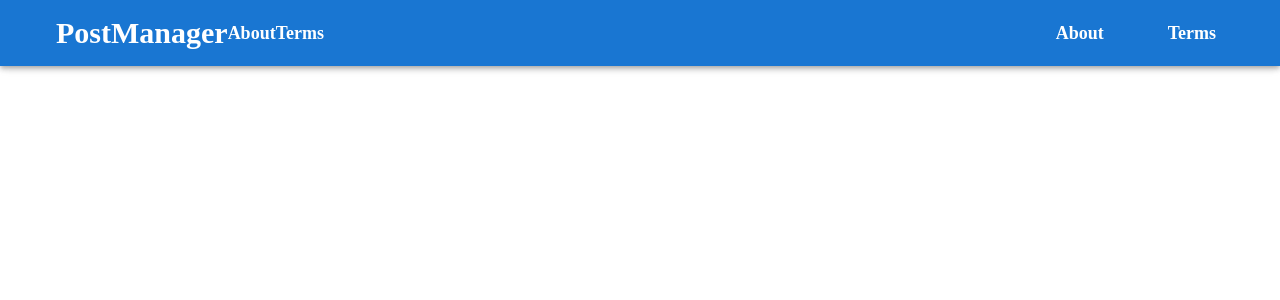
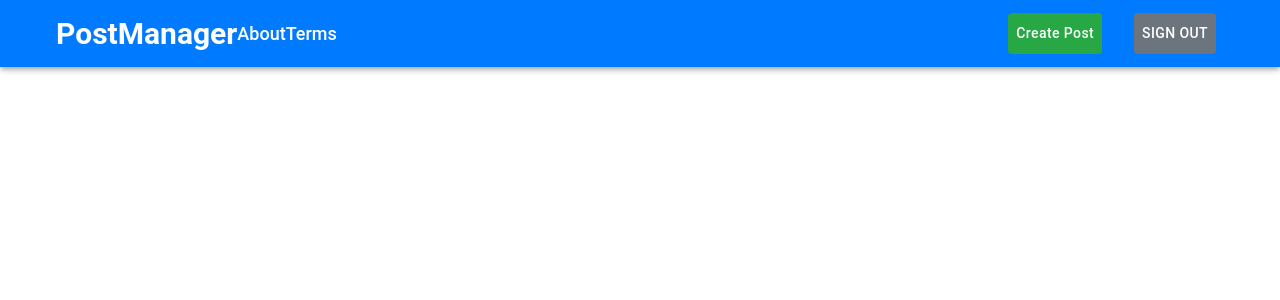
Before and after one commit to ShashikaVirajh/post-manager, a React (Create React App) app: page / in a window 1280 px wide. Shown: the top 300 px of the page. Built offline with nearby package versions, Linux system fonts and the light colour scheme.

Commit message:
header nav bar

```diff
--- a/src/components/header/Header.tsx
+++ b/src/components/header/Header.tsx
@@ -1,10 +1,21 @@
 import { AppBar, Grid } from '@mui/material';
 import { Link } from 'react-router-dom';
+import { HeaderLoggedIn } from './header-logged-in';
+import { HeaderLoggedOut } from './header-logged-out';
 
-export const Header = (): JSX.Element => (
+export const Header = (): JSX.Element => {
+  const loggedIn = true;
+  const font = '"Roboto","Helvetica","Arial"';
+
+  return (
     <div>
       <AppBar>
-      <Grid container display="flex" flexDirection="row">
+        <Grid
+          container
+          display="flex"
+          flexDirection="row"
+          sx={{ background: '#007bff', fontFamily: font }}
+        >
           <Grid
             item
             xs={3}
@@ -36,23 +47,19 @@ export const Header = (): JSX.Element => (
           </Grid>
 
           <Grid item xs={9} display="flex" alignItems="center" justifyContent="flex-end" px="4rem">
-          <Link to="/about" style={styles.container}>
-            About
-          </Link>
-          <Link to="/terms" style={{ ...styles.container, marginLeft: '4rem' }}>
-            Terms
-          </Link>
+            {loggedIn ? <HeaderLoggedIn /> : <HeaderLoggedOut />}
           </Grid>
         </Grid>
       </AppBar>
     </div>
   );
+};
 
 const styles = {
   container: {
     textDecoration: 'none',
     color: 'white',
     fontSize: 18,
-    fontWeight: '600',
+    fontWeight: '500',
   },
 };
--- a/src/components/header/header-logged-in.tsx
+++ b/src/components/header/header-logged-in.tsx
@@ -1,3 +1,43 @@
-const HeaderLoggedIn = (): JSX.Element => <div>HeaderLoggedIn</div>;
+import { Button } from '@mui/material';
+import { Link, useNavigate } from 'react-router-dom';
 
-export default HeaderLoggedIn;
+export const HeaderLoggedIn = (): JSX.Element => {
+  const navigate = useNavigate();
+
+  const handleLogout = (): void => {
+    navigate('/');
+  };
+
+  return (
+    <>
+      <Link style={styles.linkContainer} to={'/create-post'}>
+        Create Post
+      </Link>
+
+      <Button onClick={handleLogout} sx={styles.btn}>
+        Sign Out
+      </Button>
+    </>
+  );
+};
+
+const styles = {
+  linkContainer: {
+    textDecoration: 'none',
+    color: '#fff',
+    fontSize: '0.875rem',
+    lineHeight: 1.75,
+    letterSpacing: ' 0.02857em',
+    fontWeight: '500',
+    marginRight: '2rem',
+    background: '#28a745',
+    padding: '0.5rem',
+    borderRadius: '0.25rem',
+  },
+
+  btn: {
+    background: '#6c757d',
+    color: 'white',
+    padding: 1,
+  },
+};
--- a/src/components/header/header-logged-out.tsx
+++ b/src/components/header/header-logged-out.tsx
@@ -1,3 +1,32 @@
-const HeaderLoggedIn = (): JSX.Element => <div>HeaderLoggedIn</div>;
+import { Button, Grid, Input } from '@mui/material';
+import { MouseEvent } from 'react';
 
-export default HeaderLoggedIn;
+export const HeaderLoggedOut = (): JSX.Element => {
+  const handleSubmit = (e: MouseEvent<HTMLButtonElement>): void => {
+    e.preventDefault();
+  };
+
+  return (
+    <Grid container display="flex" justifyContent="flex-end" flexDirection="row">
+      <Input style={styles.inputContainer} placeholder="Email Address" />
+      <Input type="password" style={styles.inputContainer} placeholder="Password" />
+      <Button style={styles.btn} onSubmit={handleSubmit}>
+        Sign In
+      </Button>
+    </Grid>
+  );
+};
+
+const styles = {
+  inputContainer: {
+    border: '1 solid red',
+    width: '10rem',
+    marginRight: '1rem',
+    color: '#fff',
+  },
+
+  btn: {
+    background: '#28a745',
+    color: 'white',
+  },
+};
```
Also changed, not shown: 1 other file (tests, documents, lock files or other folders). Lines whose indentation alone changed are shown as unchanged.
